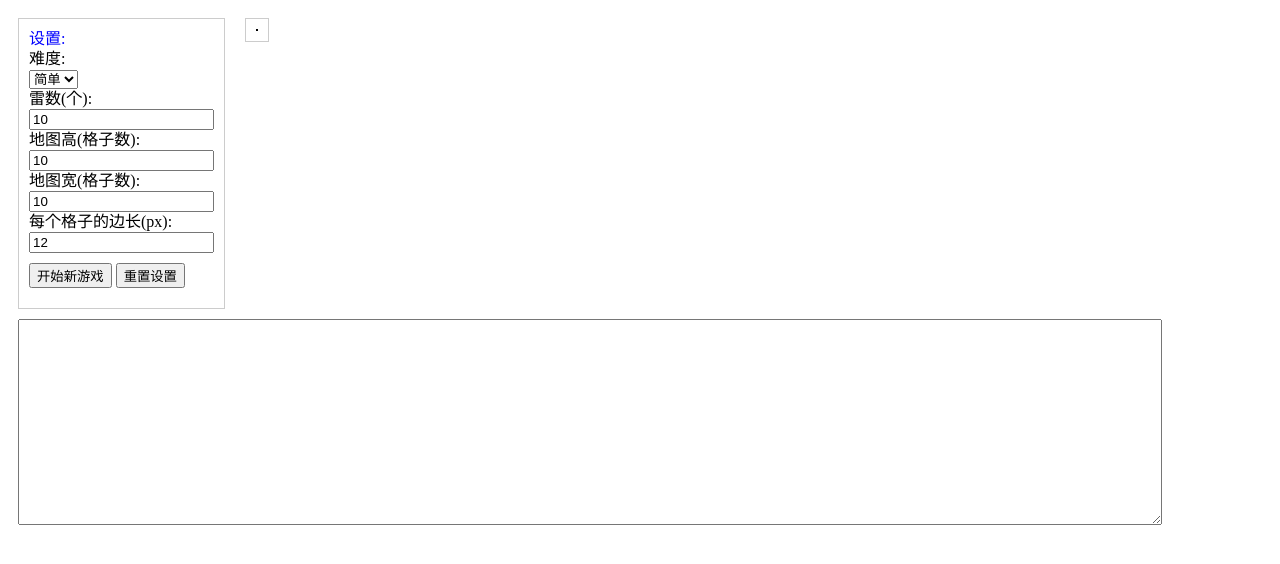
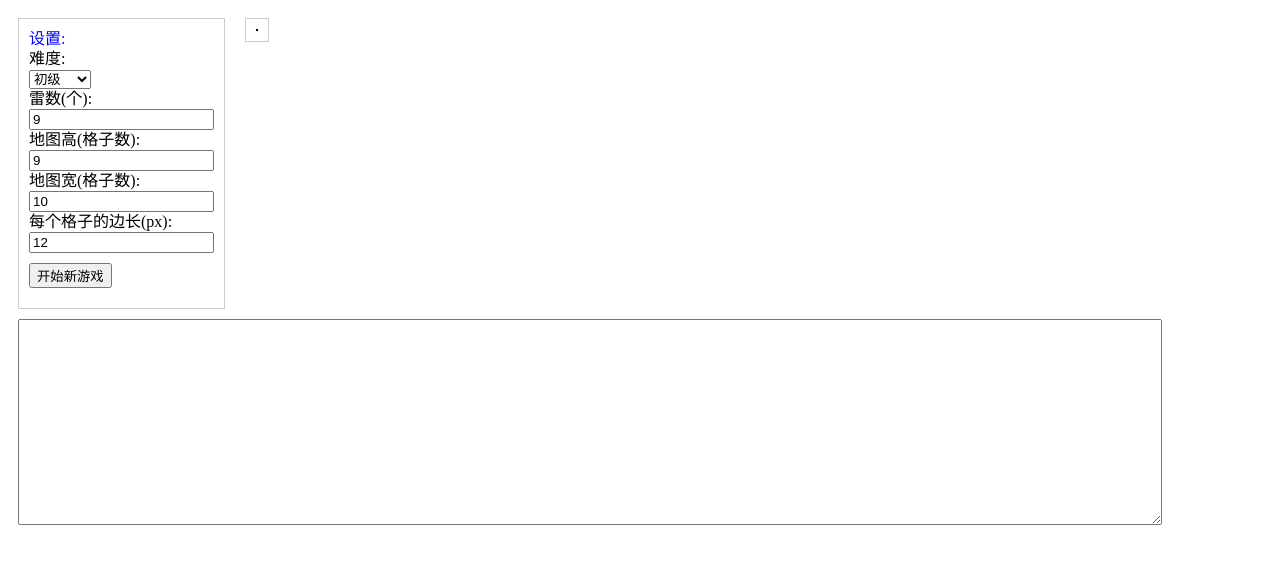
Before and after one commit to zlwzxy1989/mines, a plain HTML site: page index.html in a window 1280 px wide. Drawn offline with Linux system fonts and the light colour scheme.

Commit message:
add rank & prevent dragging img

```diff
--- a/index.html
+++ b/index.html
@@ -23,10 +23,12 @@
 		<div class="sl_left_rank">
 			难度:<br />
 			<select name="rank" id="rank">
-				<option value="1">简单<option>
-				<option value="1">普通<option>
-				<option value="1">高级<option>
-				<option value="1">老木<option>
+				<option value="0">初级</option>
+				<option value="1">中级</option>
+				<option value="2">高级</option>
+				<option value="3">老木</option>
+				<option value="4">自定义</option>
+
 			</select>
 		</div>
 		<div class="sl_left_config">
@@ -37,7 +39,6 @@
 		</div>
 		<div class="sl_left_action">
 			<input type="button" id="init" value="开始新游戏">
-			<input type="button" id="reset" value="重置设置"><br />
 		</div>
 	</div>
 
--- a/scripts/consts.js
+++ b/scripts/consts.js
@@ -22,6 +22,33 @@ var grid_default_config = {
 	"mines_around":0
 };
 
+var game_rank = [
+	{
+	"mine_num":9,
+	"map_height":9,
+	"map_width":10,
+	},
+	{
+	"mine_num":40,
+	"map_height":16,
+	"map_width":16,
+	},
+	{
+	"mine_num":99,
+	"map_height":16,
+	"map_width":30,
+	},
+	{
+	"mine_num":899,
+	"map_height":30,
+	"map_width":30,
+	},
+	{
+	"mine_num":10,
+	"map_height":10,
+	"map_width":10,
+	}
+];
 var GRID_TYPE_EMPTY = 0;
 var GRID_TYPE_MINE = 1;
 var GRID_TYPE_NUMBER = 2;
--- a/scripts/sl_index.js
+++ b/scripts/sl_index.js
@@ -1,5 +1,4 @@
 $(document).ready(function(){
-	/**/
 	//屏蔽右键菜单
     $(document).bind("contextmenu", function (e) {
         return false;
@@ -9,12 +8,14 @@ $(document).ready(function(){
 		drawMap(game_config);
 		addEventToImg(game_config);
 	});
-	$('#reset').click(function(){
-		$('#mine_num').val(global_config.mine_num);
-		$('#map_height').val(global_config.map_height);
-		$('#map_width').val(global_config.map_width);
-		$('#grid_width').val(global_config.grid_width);
+	$('#rank').change(function(e){
+		var _rank = parseInt($(this).val(), 10);
+
+		$('#mine_num').val(game_rank[_rank].mine_num);
+		$('#map_height').val(game_rank[_rank].map_height);
+		$('#map_width').val(game_rank[_rank].map_width);
 	});
-	$('#reset').click();
-
+	$('#grid_width').val(global_config.grid_width);
+	$('#rank').val(0);
+	$('#rank').trigger('change');
 });
--- a/scripts/sl_tools.js
+++ b/scripts/sl_tools.js
@@ -84,6 +84,7 @@ function addEventToImg(config){
 	$(config.container + " img").each(function(){
 
 		$(this).bind('mousedown', {"config":config}, function(e){
+			e.preventDefault();
 			//mousedown只处理右键,左键在click里处理
 			if (e.which == 3)
 			{
```
